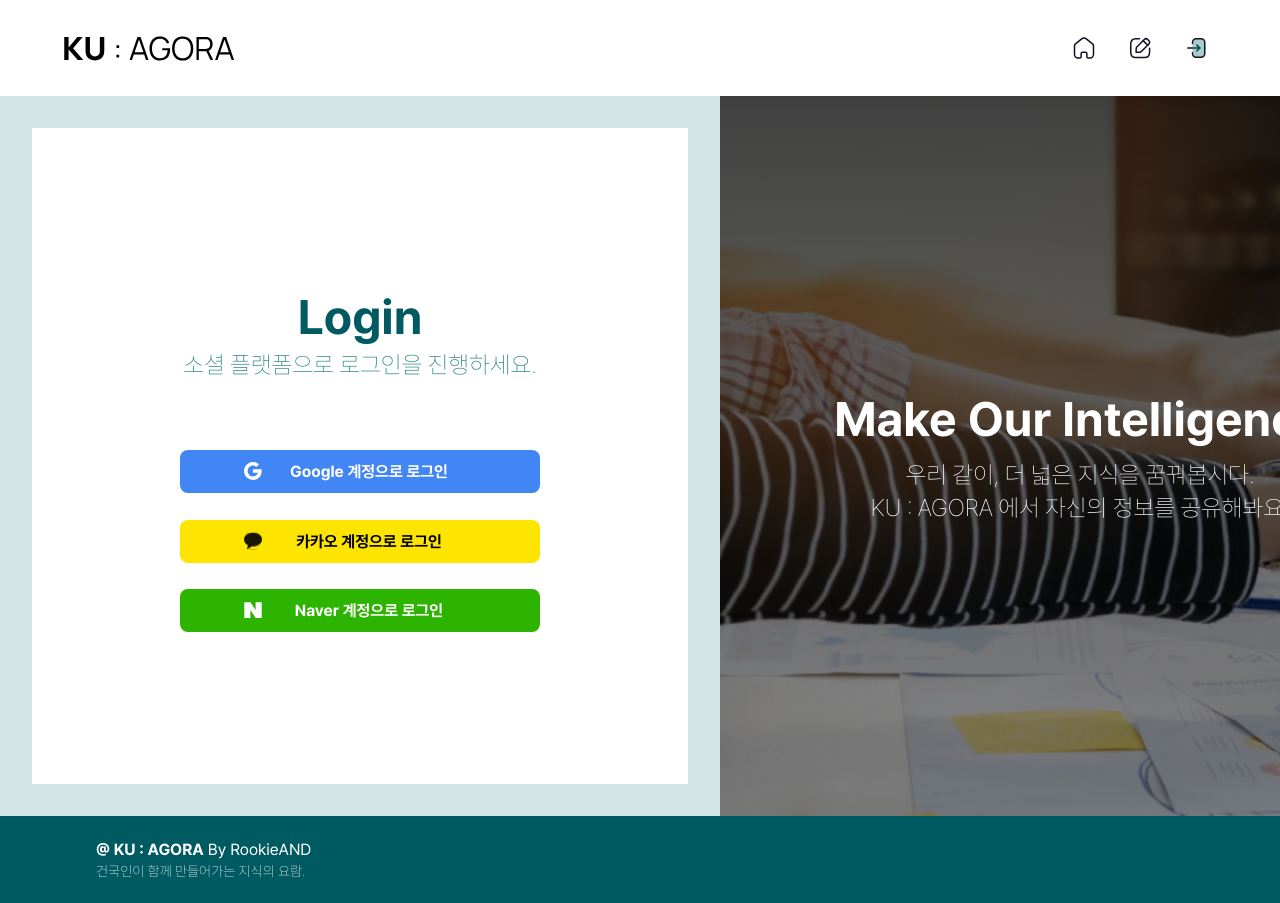
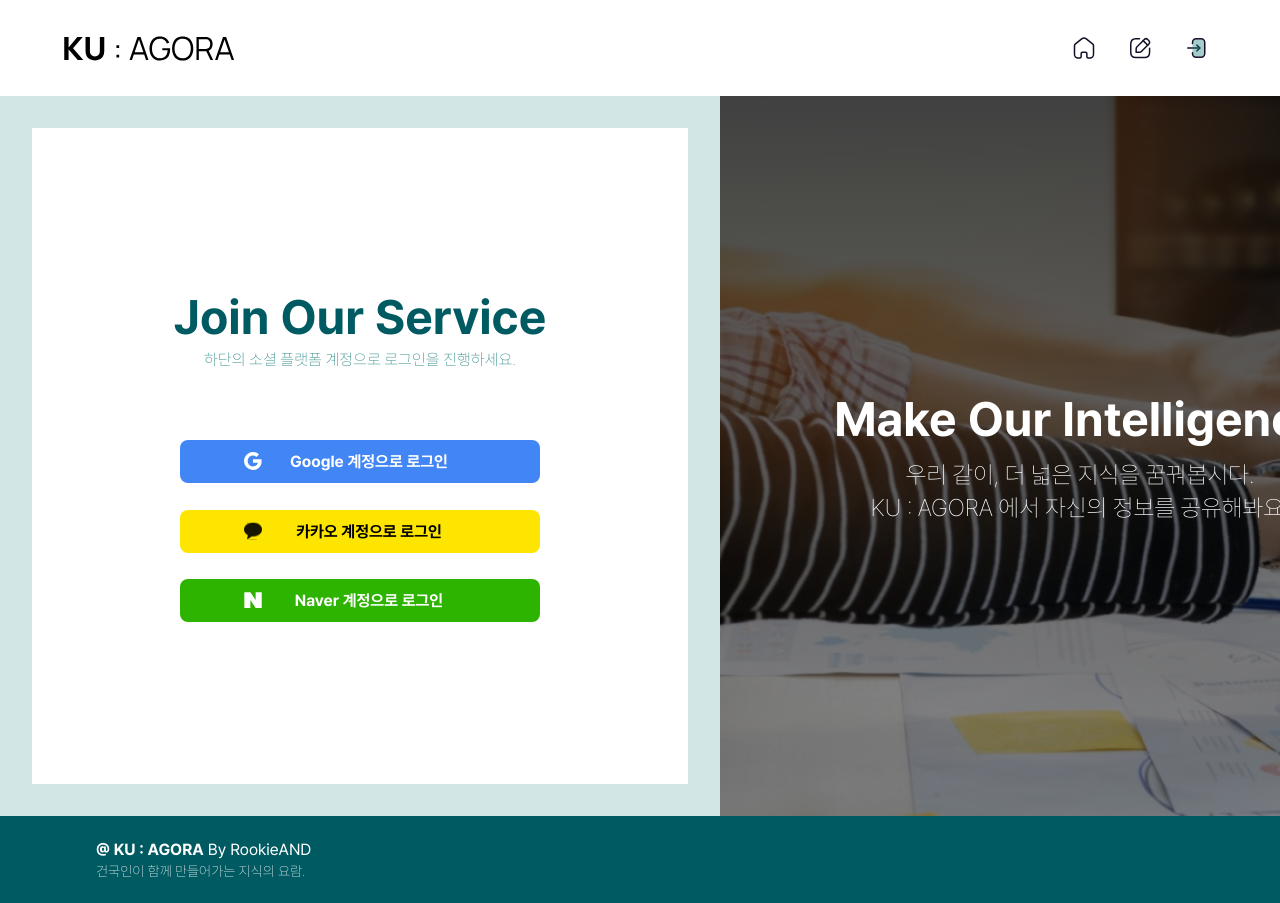
Before and after one commit to RookieAND/KUAGORA, a Next.js app in the folder FrontEnd/: page /login in a window 1280 px wide. Shown: the top 903 px of the page. Built offline with nearby package versions, Linux system fonts and the light colour scheme.

Commit message:
feat : 로그인 페이지 및 메인 페이지 레이아웃 수정
로그인 페이지와 메인 페이지의 레이아웃을 일부 수정했습니다.

```diff
--- a/FrontEnd/src/components/main/Home/QuestionList/QuestionList.style.tsx
+++ b/FrontEnd/src/components/main/Home/QuestionList/QuestionList.style.tsx
@@ -7,7 +7,7 @@
   align-items: center;
 
   width: 100%;
-  margin: 0px auto 128px auto;
+  margin: 0px auto 64px auto;
 `;
 
 export const TitleBox = styled.div`
--- a/FrontEnd/src/components/main/Login/LoginBox/LoginBox.style.tsx
+++ b/FrontEnd/src/components/main/Login/LoginBox/LoginBox.style.tsx
@@ -43,7 +43,7 @@
       margin: 0px auto;
 
       font-weight: ${fonts.weight.light};
-      font-size: ${fonts.size.lg};
+      font-size: ${fonts.size.base};
       color: ${colors.main.normal};
     `;
   }}
--- a/FrontEnd/src/components/main/Login/LoginBox/LoginBox.tsx
+++ b/FrontEnd/src/components/main/Login/LoginBox/LoginBox.tsx
@@ -5,8 +5,10 @@
   return (
     <styles.Wrapper>
       <styles.TitleBox>
-        <styles.Title>Login</styles.Title>
-        <styles.SubTitle>소셜 플랫폼으로 로그인을 진행하세요.</styles.SubTitle>
+        <styles.Title>Join Our Service</styles.Title>
+        <styles.SubTitle>
+          하단의 소셜 플랫폼 계정으로 로그인을 진행하세요.
+        </styles.SubTitle>
       </styles.TitleBox>
       <styles.ButtonBox>
         <SocialButton social={"google"} />
```
